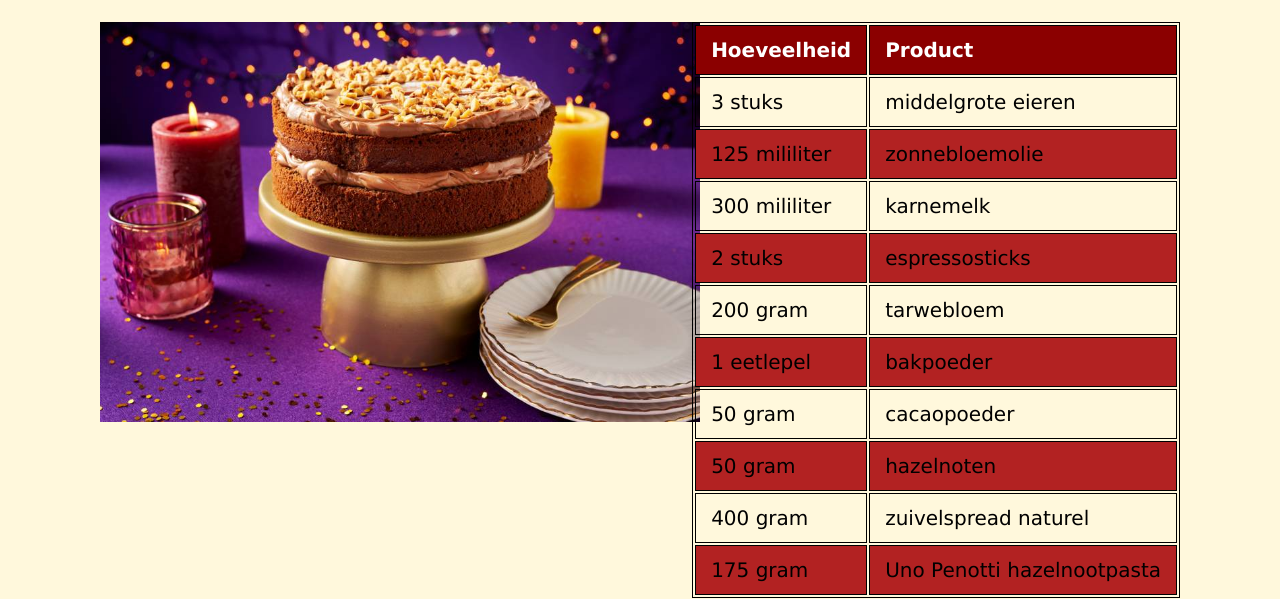
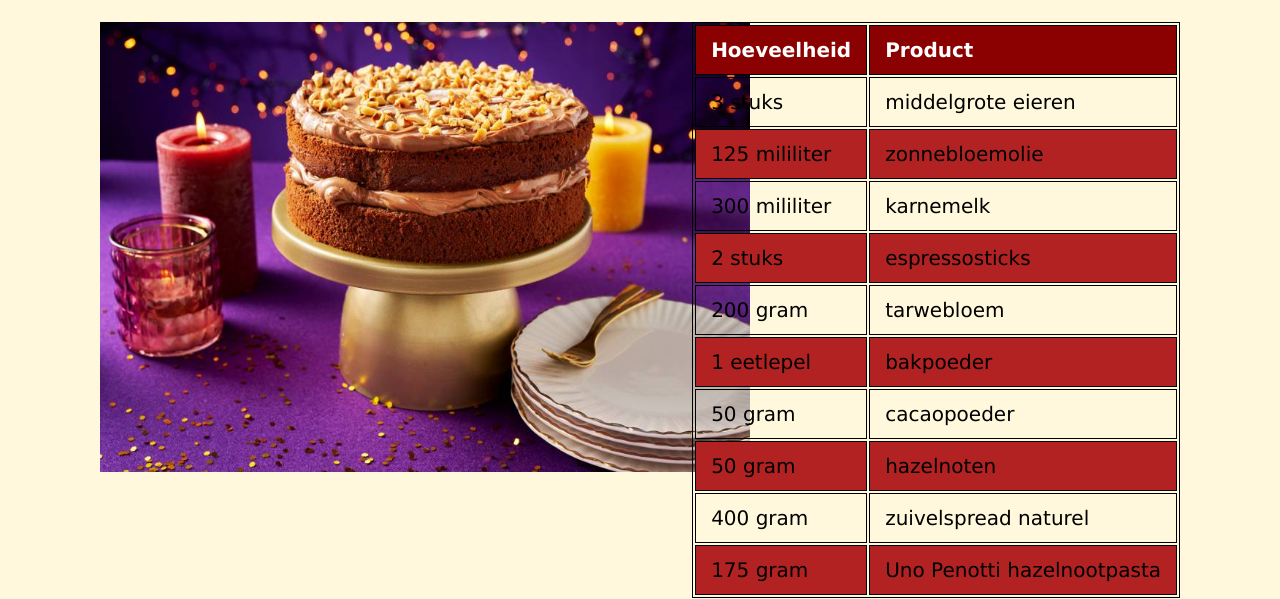
Before and after one commit to Hin24/Hin24.github.io, a plain HTML site: page desert.html in a window 1280 px wide. Shown: the part 213-812 px from the top of the page. Drawn offline with Linux system fonts and the light colour scheme.

Commit message:
Update desert.html

```diff
--- a/desert.html
+++ b/desert.html
@@ -14,7 +14,7 @@
   </ul>
   <div class="receptnaam">
 <h2>Hazelnoot-chocoladecake</h2>
-<img src="hazelnoot.jpg" alt="hazelnoot" width='600' height="400"> </div>
+<img src="hazelnoot.jpg" alt="hazelnoot" width='650' height="450"> </div>
 
 
 <div>
```
